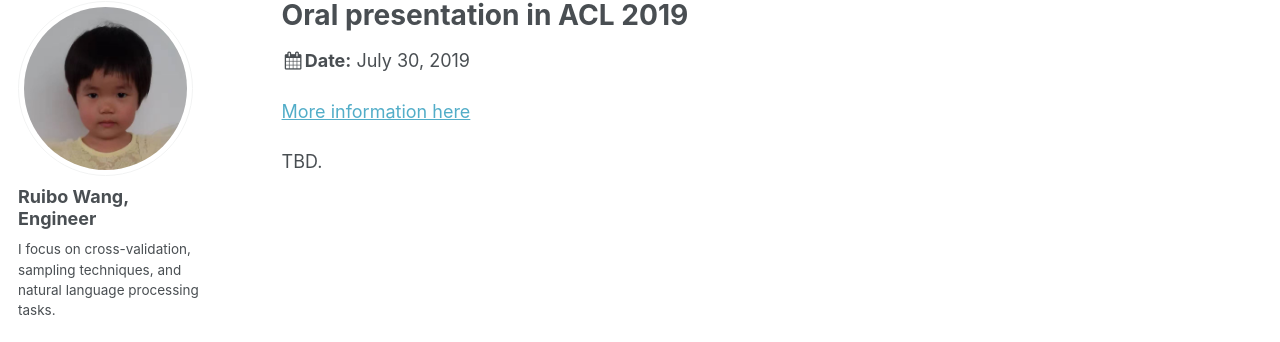
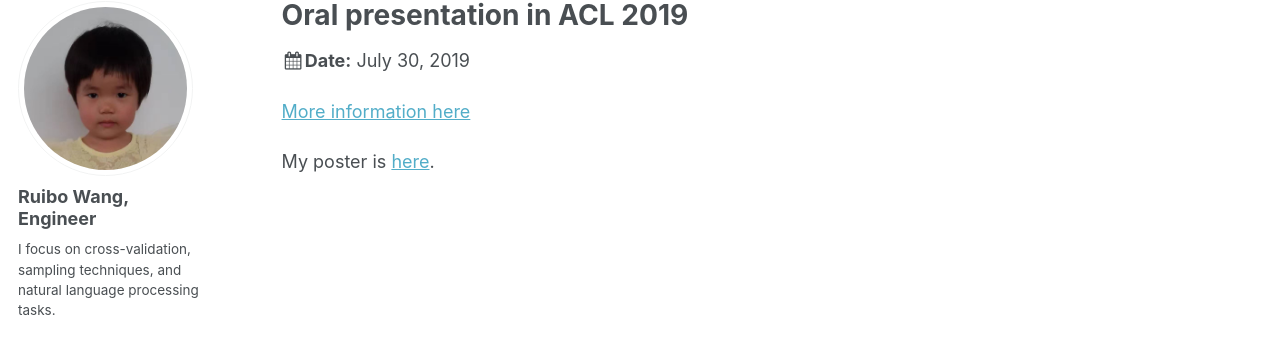
Before and after one commit to RamboWANG/RamboWANG.github.io, a Jekyll site: the page built from _talks/2019-07-30-talk-acl.md, in a window 1280 px wide. Shown: the part 164-506 px from the top of the page. Built offline with Jekyll 4.4.1, drawn with Linux system fonts in a browser that asks for light colours; some web fonts are replaced.

Commit message:
add acl 2019 poster.

```diff
--- a/_talks/2019-07-30-talk-acl.md
+++ b/_talks/2019-07-30-talk-acl.md
@@ -10,4 +10,4 @@ location: "Florence, Italy"
 
 [More information here](http://www.acl2019.org/EN/index.xhtml)
 
-TBD.
+My poster is [here](https://rambowang.github.io/files/2019SEStatLearn/acl2019_poster.pdf).
```
Also changed, not shown: 1 other file.
